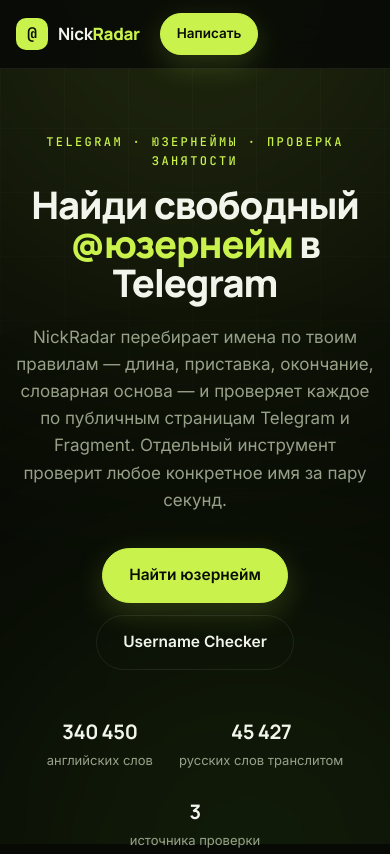
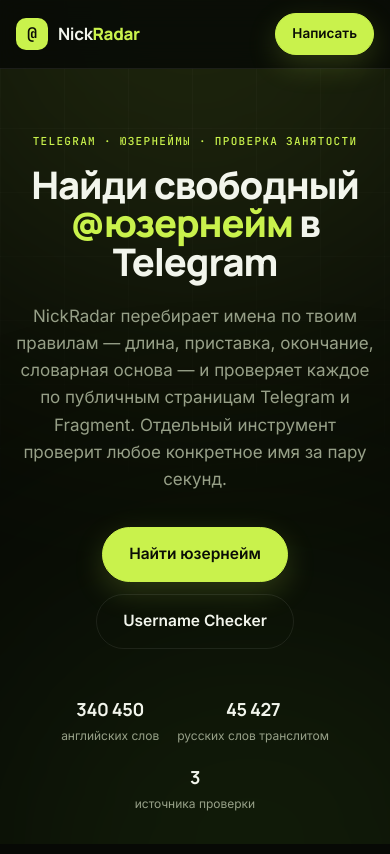
Before and after one commit to nellzdsg/nick-radar, a website with bundled scripts: page public/index.html in a window 390 px wide. Shown: the top 854 px of the page. Built offline with nearby package versions, Linux system fonts and the light colour scheme; files whose address does not match are found by name.

Commit message:
Мобильная шапка: кнопка Написать прижата к правому краю

```diff
--- a/public/styles.css
+++ b/public/styles.css
@@ -433,20 +433,28 @@
 }
 @media (max-width: 760px) {
   .topnav { display: none; }
+  /* меню на телефоне скрыто — прижимаем кнопку к правому краю */
+  .topbar__inner .btn { margin-left: auto; }
   .hero { padding-top: 64px; padding-bottom: 48px; }
   .section { padding-top: 56px; }
   .hero__facts { gap: 26px; }
   .hero__facts b { font-size: 20px; }
   .footer__cta { padding-top: 48px; }
+  /* запас снизу, чтобы плашка Netlify не перекрывала последние строки */
+  .footer__bottom { padding-bottom: 84px; }
 }
 @media (max-width: 520px) {
-  .topbar__inner { padding-inline: 16px; }
+  .topbar__inner { padding-inline: 16px; gap: 12px; }
   .hero, .section, .footer__cta, .footer__bottom, .banners { padding-inline: 16px; }
   .btn--xl { padding: 16px 22px; font-size: 15.5px; }
   .settings__summary, .settings__body { padding-inline: 16px; }
   .settings__hint { display: none; }
   .panel { padding-inline: 16px; }
   .checker .btn { width: 100%; }
+  .eyebrow { font-size: 11px; letter-spacing: 0.12em; }
+  .hero__facts { gap: 18px; }
+  .hero__facts b { font-size: 18px; }
+  .hero__facts span { font-size: 12px; }
 }
 
 @media (prefers-reduced-motion: reduce) {
```
